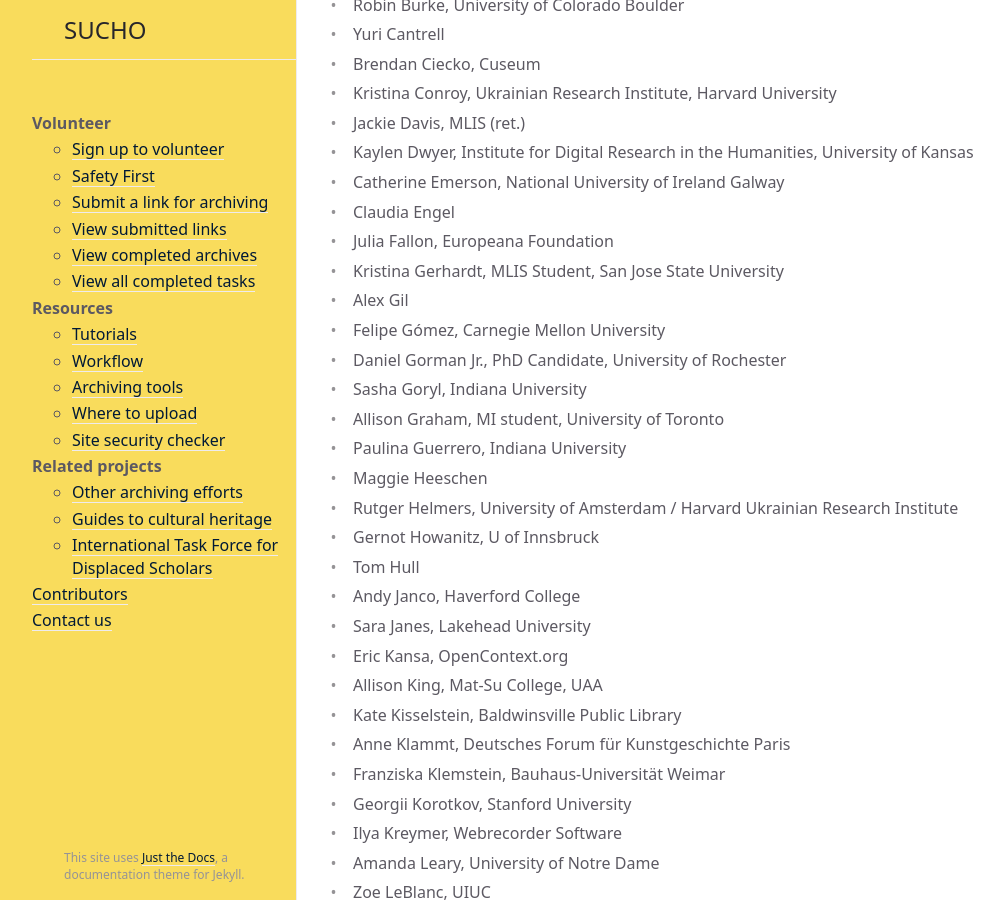
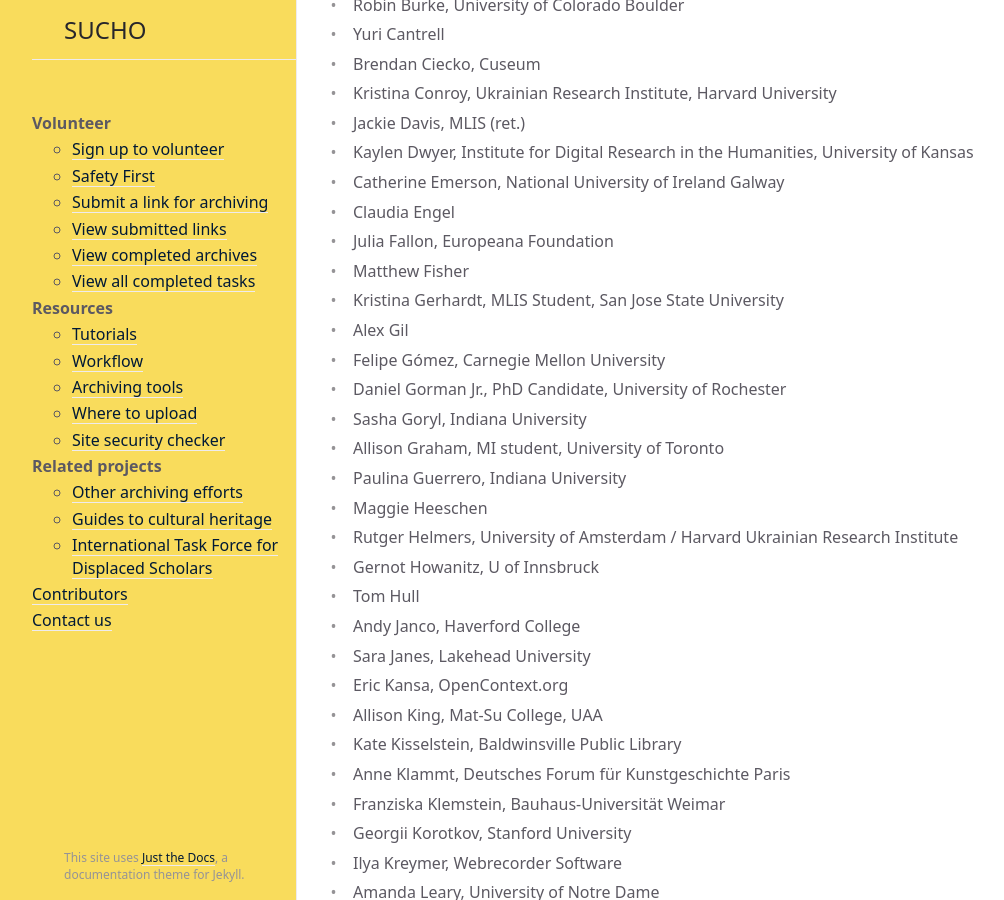
Before and after one commit to sucho-archiving/sucho-archiving.github.io, a Jekyll site: the page built from contributors.md, in a window 1280 px wide and 900 px high, scrolled down 727 px. Shown: the whole window, without its empty margins (75-1079 px from the left). Built offline with Jekyll 4.4.1, drawn with Linux system fonts in a browser that asks for light colours.

Commit message:
Update contributors.md

```diff
--- a/contributors.md
+++ b/contributors.md
@@ -34,6 +34,7 @@
 - Catherine Emerson, National University of Ireland Galway
 - Claudia Engel
 - Julia Fallon, Europeana Foundation
+- Matthew Fisher
 - Kristina Gerhardt, MLIS Student, San Jose State University
 - Alex Gil
 - Felipe Gómez, Carnegie Mellon University
```
